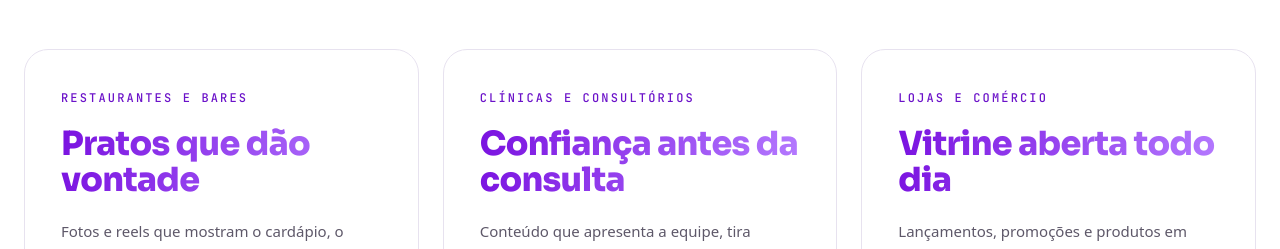
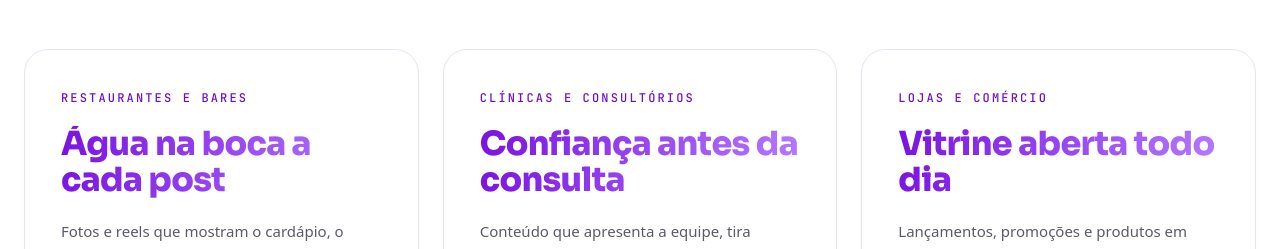
Before and after one commit to waller-jhonatan/aemarketing, a Vue app: page / in a window 1280 px wide. Shown: the part 2900-3149 px from the top of the page. Built offline with nearby package versions, Linux system fonts and the light colour scheme; a web font is replaced by a local one.

Commit message:
Card de restaurantes: novo título "Água na boca a cada post"
Co-Authored-By: Claude Opus 5.5 <noreply@anthropic.com>

```diff
--- a/src/data/resultados.js
+++ b/src/data/resultados.js
@@ -10,7 +10,7 @@ import { anosDeOperacao } from './empresa'
 export const cases = [
   {
     segmento: 'Restaurantes e bares',
-    titulo: 'Pratos que dão vontade',
+    titulo: 'Água na boca a cada post',
     texto: 'Fotos e reels que mostram o cardápio, o ambiente e a rotina da casa.',
     itens: ['Reels', 'Fotos', 'Stories'],
   },
```
